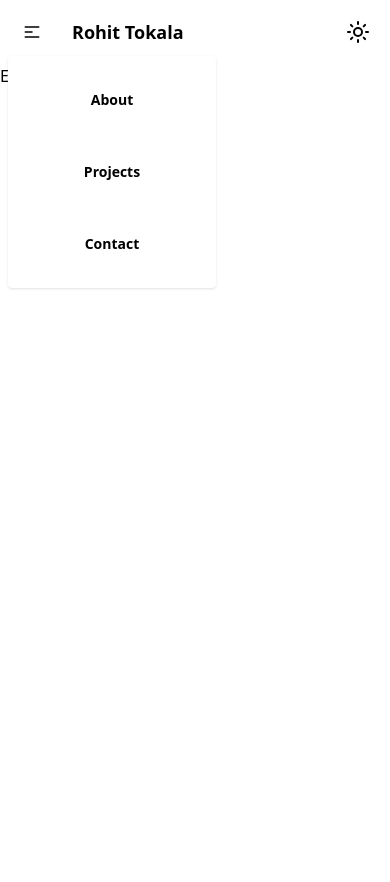
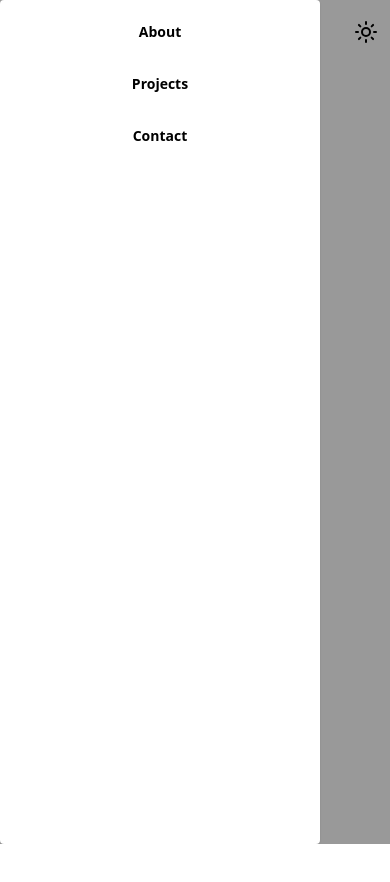
Before and after one commit to rtokala14/personal-portfolio, a Next.js app: page / in a window 390 px wide. Both pictures are taken after a click on the label 32 px from the left and 32 px from the top of the page. Shown: the top 882 px of the page. After the commit the page ends 844 px from the top, so only its background shows below. Built offline with nearby package versions, Linux system fonts and the light colour scheme.

Commit message:
Change dropdown to drawer on mobile devices

```diff
--- a/src/app/layout.tsx
+++ b/src/app/layout.tsx
@@ -1,6 +1,7 @@
 import "./globals.css";
 import { ThemeProviders } from "../utils/themeProvider";
-import NavBar from "@/components/NavBar";
+import Link from "next/link";
+import ThemeChanger from "@/components/ThemeChanger";
 
 export const metadata = {
   title: "Rohit Tokala",
@@ -17,8 +18,95 @@ export default function RootLayout({
       <head />
       <body>
         <ThemeProviders>
-          <NavBar />
-          <main>{children}</main>
+          {/* <NavBar /> */}
+          {/* <main>{children}</main> */}
+          <div className="drawer">
+            <input type="checkbox" id="nav-drawer" className="drawer-toggle" />
+            <div className="drawer-content flex flex-col">
+              <nav className="sticky backdrop-blur-md navbar h-14 p-2 top-0 w-full flex items-center justify-between">
+                <div className="navbar-start flex items-center gap-4">
+                  <div className="md:hidden flex-none">
+                    <label
+                      htmlFor="nav-drawer"
+                      className="btn btn-square rounded-md btn-ghost"
+                    >
+                      <svg
+                        xmlns="http://www.w3.org/2000/svg"
+                        className="h-5 w-5"
+                        fill="none"
+                        viewBox="0 0 24 24"
+                        stroke="currentColor"
+                      >
+                        <path
+                          strokeLinecap="round"
+                          strokeLinejoin="round"
+                          strokeWidth="2"
+                          d="M4 6h16M4 12h8m-8 6h16"
+                        />
+                      </svg>
+                    </label>
+                  </div>
+                  <div>
+                    <Link href="/">
+                      <h1 className=" text-xl font-bold pl-2">Rohit Tokala</h1>
+                    </Link>
+                  </div>
+                  <div className="menu menu-horizontal hidden md:flex gap-1 items-center">
+                    <Link href={"/about"}>
+                      <button className="btn btn-md rounded-md btn-ghost capitalize">
+                        About
+                      </button>
+                    </Link>
+                    <Link href={"/projects"}>
+                      <button className="btn btn-md rounded-md btn-ghost capitalize">
+                        Projects
+                      </button>
+                    </Link>
+                    <Link href={"/contact"}>
+                      <button className="btn btn-md rounded-md btn-ghost capitalize">
+                        Contact
+                      </button>
+                    </Link>
+                  </div>
+                </div>
+                <div className="navbar-end">
+                  <div>
+                    <ThemeChanger />
+                  </div>
+                </div>
+              </nav>
+              {children}
+            </div>
+            <div className="drawer-side">
+              <label htmlFor="nav-drawer" className="drawer-overlay" />
+              <ul className="p-2 shadow menu gap-1 bg-base-100 rounded-box w-80">
+                <li>
+                  <Link
+                    className="btn btn-block rounded-md capitalize btn-ghost"
+                    href={"/about"}
+                  >
+                    About
+                  </Link>
+                </li>
+                <li>
+                  <Link
+                    className="btn btn-block rounded-md capitalize btn-ghost"
+                    href={"/projects"}
+                  >
+                    Projects
+                  </Link>
+                </li>
+                <li>
+                  <Link
+                    className="btn btn-block rounded-md capitalize btn-ghost"
+                    href={"/contact"}
+                  >
+                    Contact
+                  </Link>
+                </li>
+              </ul>
+            </div>
+          </div>
         </ThemeProviders>
       </body>
     </html>
--- a/src/app/page.tsx
+++ b/src/app/page.tsx
@@ -1,7 +1,7 @@
 export default function Home() {
   return (
-    <main className=" h-screen">
+    <div className=" h-screen">
       <div>Empty for now</div>
-    </main>
+    </div>
   );
 }
--- a/src/components/NavBar.tsx
+++ /dev/null
@@ -1,87 +0,0 @@
-import Link from "next/link";
-import ThemeChanger from "./ThemeChanger";
-
-function NavBar() {
-  return (
-    <nav className="sticky backdrop-blur-md navbar h-14 p-2 top-0 w-full flex items-center justify-between">
-      <div className="navbar-start flex items-center gap-4">
-        <div className="dropdown">
-          <label
-            tabIndex={0}
-            className="btn md:hidden btn-square rounded-md btn-ghost"
-          >
-            <svg
-              xmlns="http://www.w3.org/2000/svg"
-              className="h-5 w-5"
-              fill="none"
-              viewBox="0 0 24 24"
-              stroke="currentColor"
-            >
-              <path
-                strokeLinecap="round"
-                strokeLinejoin="round"
-                strokeWidth="2"
-                d="M4 6h16M4 12h8m-8 6h16"
-              />
-            </svg>
-          </label>
-          <ul
-            tabIndex={0}
-            className="p-2 shadow menu dropdown-content bg-base-100 rounded-box w-52"
-          >
-            <li>
-              <Link href={"/about"}>
-                <button className="btn rounded-md capitalize btn-ghost btn-block">
-                  About
-                </button>
-              </Link>
-            </li>
-            <li>
-              <Link href={"/projects"}>
-                <button className="btn rounded-md capitalize btn-ghost btn-block">
-                  Projects
-                </button>
-              </Link>
-            </li>
-            <li>
-              <Link href={"/contact"}>
-                <button className="btn rounded-md capitalize btn-ghost btn-block">
-                  Contact
-                </button>
-              </Link>
-            </li>
-          </ul>
-        </div>
-        <div>
-          <Link href="/">
-            <h1 className=" text-lg font-bold">Rohit Tokala</h1>
-          </Link>
-        </div>
-        <div className="menu menu-horizontal hidden md:flex gap-1 items-center">
-          <Link href={"/about"}>
-            <button className="btn btn-md rounded-md btn-ghost capitalize">
-              About
-            </button>
-          </Link>
-          <Link href={"/projects"}>
-            <button className="btn btn-md rounded-md btn-ghost capitalize">
-              Projects
-            </button>
-          </Link>
-          <Link href={"/contact"}>
-            <button className="btn btn-md rounded-md btn-ghost capitalize">
-              Contact
-            </button>
-          </Link>
-        </div>
-      </div>
-      <div className="navbar-end">
-        <div>
-          <ThemeChanger />
-        </div>
-      </div>
-    </nav>
-  );
-}
-
-export default NavBar;
```
